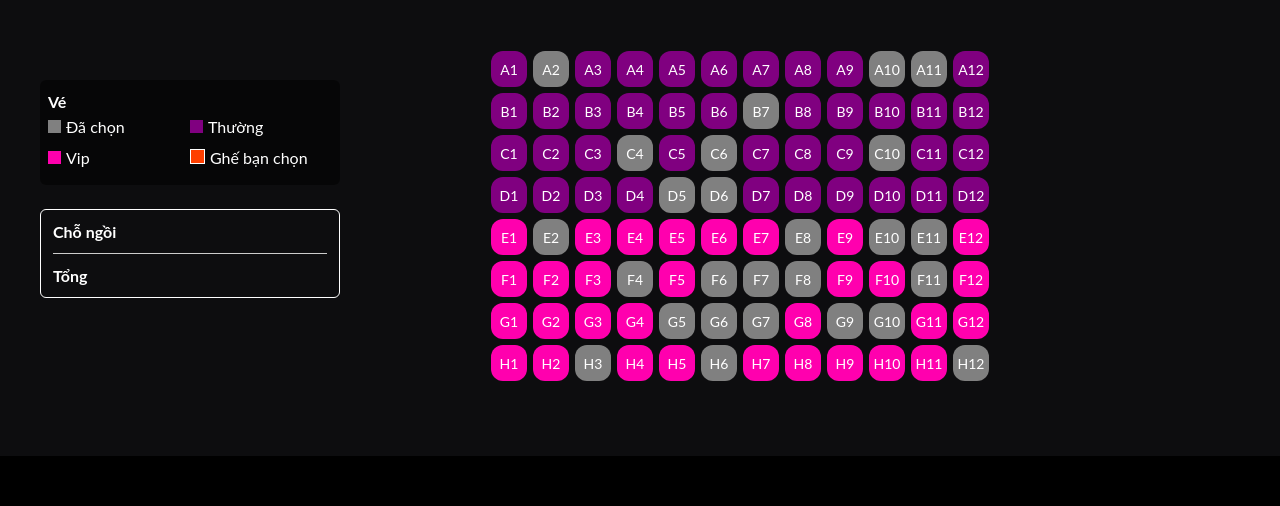
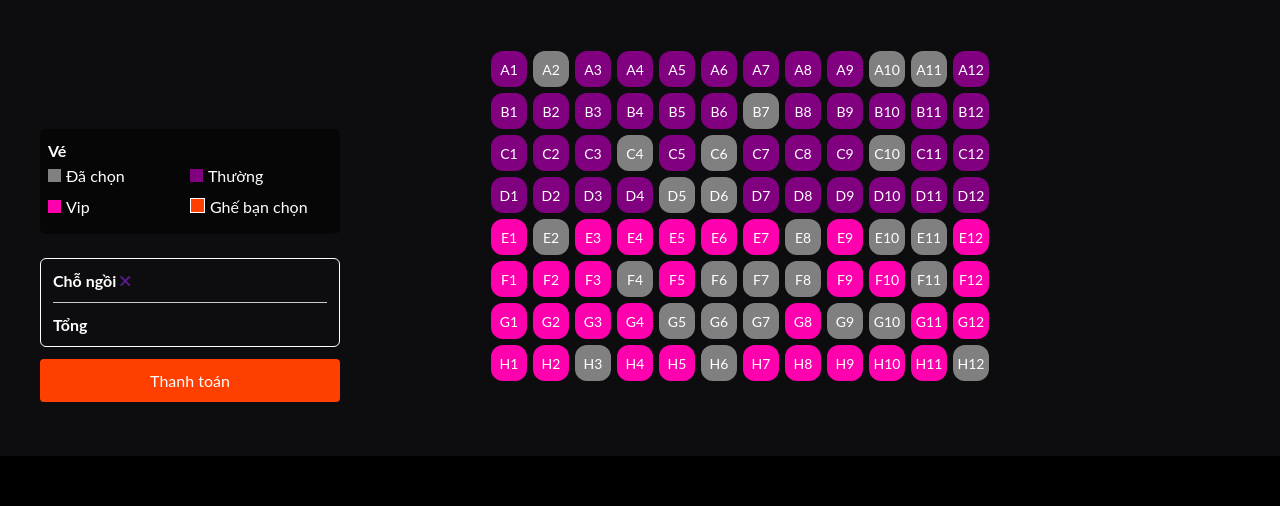
Before and after one commit to dochihung2909/Web-Xem-Phim, a plain HTML site: page booking.html in a window 1280 px wide. Shown: the part 575-1081 px from the top of the page. Drawn offline with nearby package versions, Linux system fonts and the light colour scheme.

Commit message:
fix js html
booking

```diff
--- a/assets/css/booking.css
+++ b/assets/css/booking.css
@@ -22,7 +22,6 @@
     position: absolute;
     top: 50vh;
     transform: translateY(-50%);
-    left: 10%;
 }
 
 .slider__img {
@@ -33,7 +32,7 @@
     /* width: 80%; */
     position: absolute;
     bottom: 10%;
-    left: 35%;
+    margin-left: 400px;
 }
 
 .slider__name-img {
@@ -129,7 +128,7 @@
     display: flex;
     height: 100%;
     justify-content: center;
-    align-items: center;
+    align-items: flex-end;
     margin-top: 4.8rem;
 }
 
@@ -159,6 +158,27 @@
     padding: .6rem 0;
     width: 50%;
 }
+
+.pay__commit {
+    width: 100%;
+    padding: 12px 0;
+}
+
+.pay__commit-btn {
+    text-decoration: none;
+    color: var(--white-color);
+    background-color: var(--main-color);
+    padding: 12px 8px;
+    display: flex;
+    justify-content: center;
+    border-radius: 4px;
+    transition: all 0.3s;
+}
+
+.pay__commit-btn:hover {
+    filter: brightness(160%);
+}
+
 
 .ticket-normal,
 .ticket-vip {
@@ -223,6 +243,10 @@
     float: right;
 }
 
+#del-all {
+
+}
+
 /* animation screen */
 @-webkit-keyframes hue-rotate {
     from {
@@ -254,8 +278,6 @@
     }
 }
 
-
-
 /* Selected js */
 .select {
     background-color: var(--main-color);
--- a/assets/js/booking.js
+++ b/assets/js/booking.js
@@ -53,9 +53,6 @@ $(document).ready(function() {
 
 
     seat.click(function() {
-        if ($('.select').length == 8) {
-            alert("Chỉ chọn cùng lúc tối đa 8 ghế");
-        } else {
         if (!$(this).hasClass('select')) {
             if ($(this).hasClass('.vip')) {
                 money += vipPrice;
@@ -79,6 +76,5 @@ $(document).ready(function() {
         if ($('.select').length == 0) {
             price.text("");
         }
-        }
     });
 })
--- a/booking.html
+++ b/booking.html
@@ -55,8 +55,11 @@
                                             <p class="pay-data-content your-selected">Ghế bạn chọn</p>
                                         </div>
                                         <div class="payment">
-                                            <p class="your-seat">Chỗ ngồi <span id="seat-selected"></span> </p>
+                                            <p class="your-seat">Chỗ ngồi <span id="seat-selected"><a href="" id="del-all"><i class="fa-solid fa-xmark"></i></a></span> </p>
                                             <p class="payment-total">Tổng <span id="total-price"></span></p>
+                                        </div>
+                                        <div class="pay__commit">
+                                            <a href="#" class="pay__commit-btn">Thanh toán</a>
                                         </div>
                                     </div>
                                 </div>
```
Lines whose indentation alone changed are shown as unchanged.
